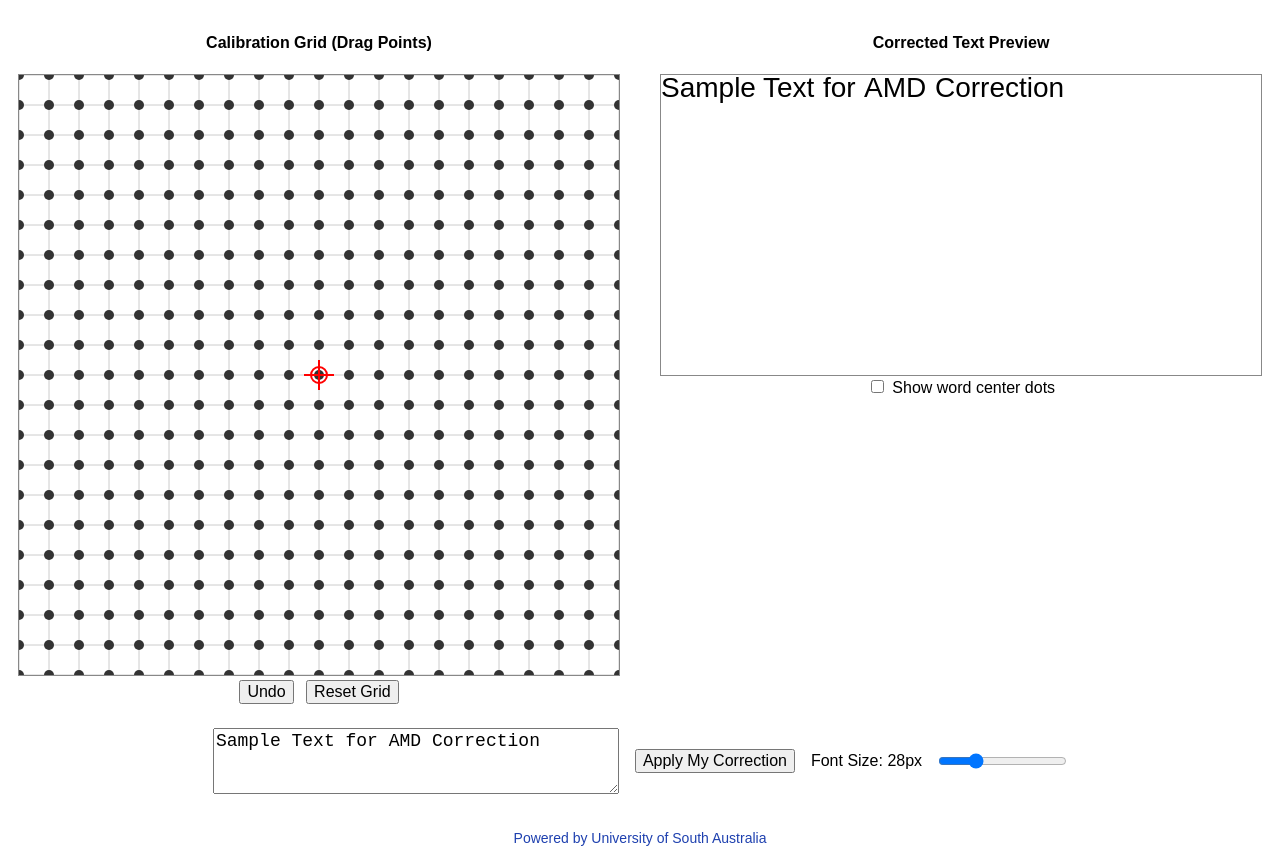
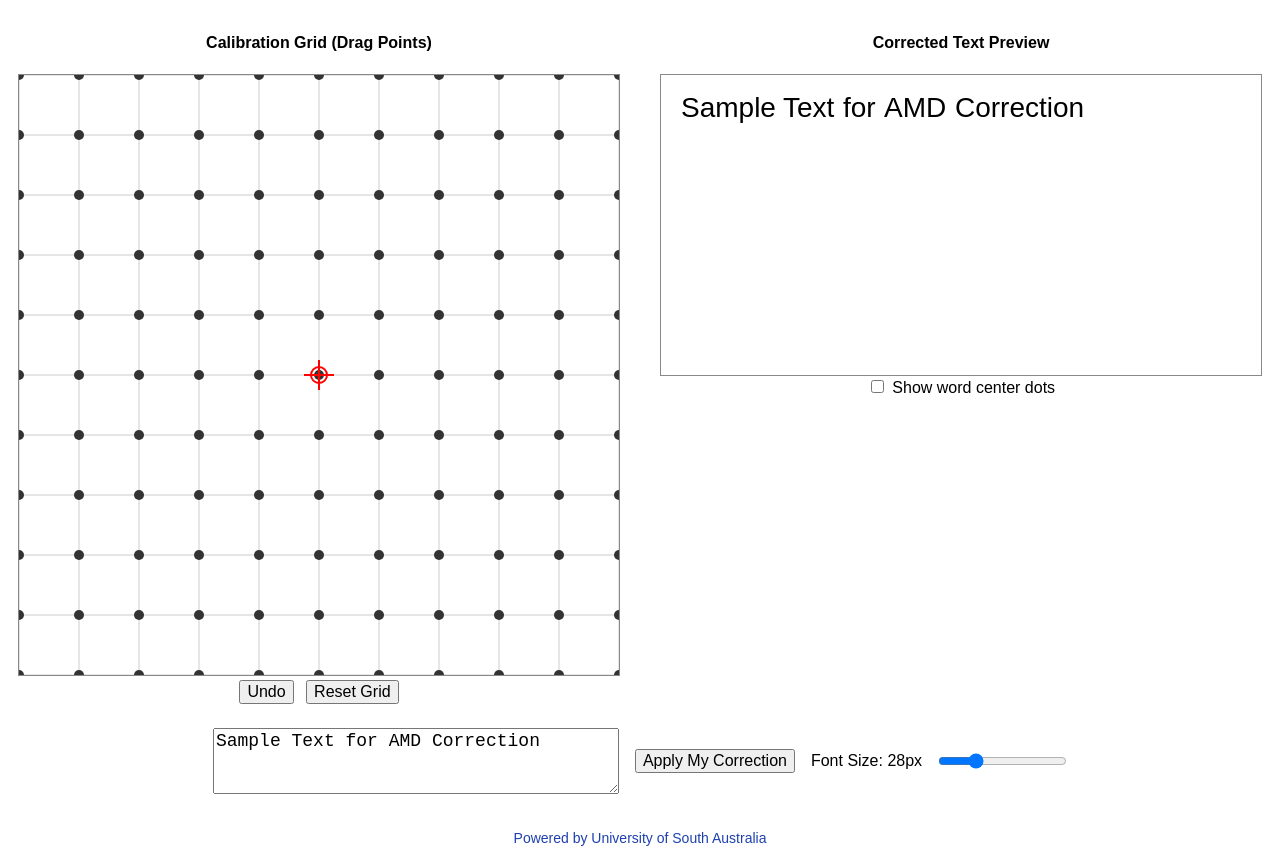
Before and after one commit to AMDfocus/macular-vision-corrector, a plain HTML site: page index.html in a window 1280 px wide. Shown: the part 56-918 px from the top of the page. Drawn offline with Linux system fonts and the light colour scheme.

Commit message:
Update index.html

```diff
--- a/index.html
+++ b/index.html
@@ -100,8 +100,11 @@
     });
 
     // Config
-    const COLS = 20, N = COLS + 1, gridSize = 600;
+    const COLS = 10; // Reduced from 20 to simplify grid
+    const N = COLS + 1;
+    const gridSize = 600;
     const cellW = gridSize / COLS;
+    const margin = 20; // margin for preview
     const LINEH = () => parseInt(fontSizeSlider.value) + 4;
 
     // State
@@ -224,12 +227,14 @@
       pctx.font = fontSize + ' sans-serif';
       pctx.textBaseline = 'top'; pctx.fillStyle = '#000'; pctx.textAlign = 'left';
       const words = textInput.value.trim().split(/\s+/).filter(w => w);
-      let x = 0, y = 0; const space = pctx.measureText(' ').width, maxW = previewCanvas.width;
+      let x = margin, y = margin;
+      const space = pctx.measureText(' ').width;
+      const maxW = previewCanvas.width - margin * 2;
       const centers = [];
       const lineH = LINEH();
       words.forEach(w => {
         const wW = Math.ceil(pctx.measureText(w).width), h = lineH;
-        if (x + wW > maxW) { x = 0; y += lineH; }
+        if (x + wW > margin + maxW) { x = margin; y += lineH; }
         const off = document.createElement('canvas'); off.width = wW; off.height = h;
         const ictx = off.getContext('2d'); ictx.font = fontSize + ' sans-serif'; ictx.textBaseline = 'top'; ictx.fillStyle = '#000';
         ictx.fillText(w, 0, 0);
```
